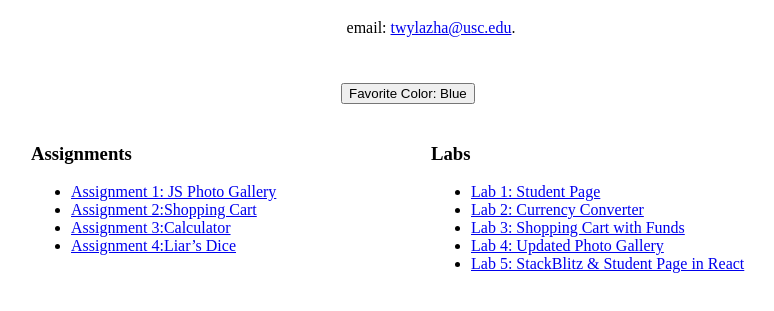
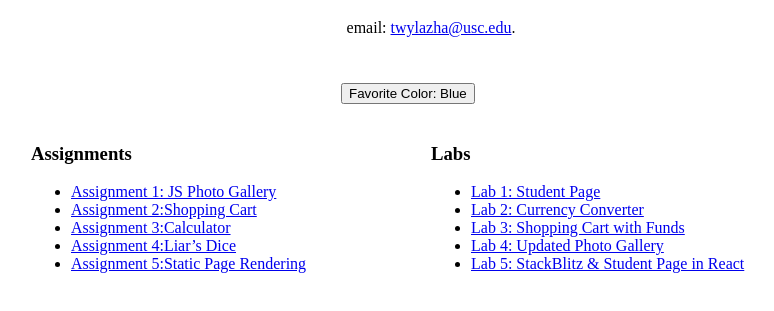
Before and after one commit to uscwebdev/itp301-submissions-Twyla123, a plain HTML site: page index.html in a window 1280 px wide. Shown: the part 79-390 px from the top of the page, without its empty margins (209-983 px from the left). Drawn offline with Linux system fonts and the light colour scheme.

Commit message:
upload assignment5

```diff
--- a/index.html
+++ b/index.html
@@ -87,6 +87,7 @@
 			<li><a href="assignment_02/index.html">Assignment 2:Shopping Cart</a></li>
 			<li><a href="assignment_03/calculator.html">Assignment 3:Calculator</a></li>
 			<li><a href="assignment_04/index.html">Assignment 4:Liar’s Dice</a></li>
+			<li><a href="https://stackblitz.com/edit/react-dwjgr7">Assignment 5:Static Page Rendering</a></li>
 		</ul>
 		</div>
 
```
Also changed, not shown: 1 other file.
